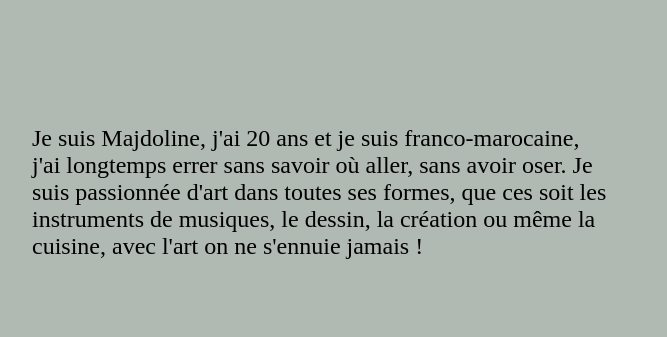
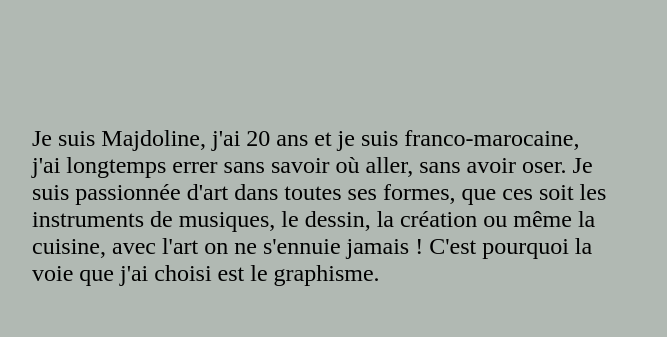
Before and after one commit to KaoriL/portfolio, a plain HTML site: page àpropos.html in a window 1280 px wide. Shown: the part 1262-1599 px from the top of the page, 0-667 px from the left. Drawn offline with Linux system fonts and the light colour scheme.

Commit message:
portfolio

```diff
--- a/àpropos.html
+++ b/àpropos.html
@@ -56,7 +56,7 @@
                     Je suis Majdoline, j'ai 20 ans et je suis franco-marocaine, j'ai longtemps errer sans savoir où
                     aller, sans avoir oser.
                     Je suis passionnée d'art dans toutes ses formes, que ces soit les instruments de musiques, le
-                    dessin, la création ou même la cuisine, avec l'art on ne s'ennuie jamais !
+                    dessin, la création ou même la cuisine, avec l'art on ne s'ennuie jamais ! C'est pourquoi la voie que j'ai choisi est le graphisme.
                 </p>
             </div>
             <div class="statue-droite">
```
